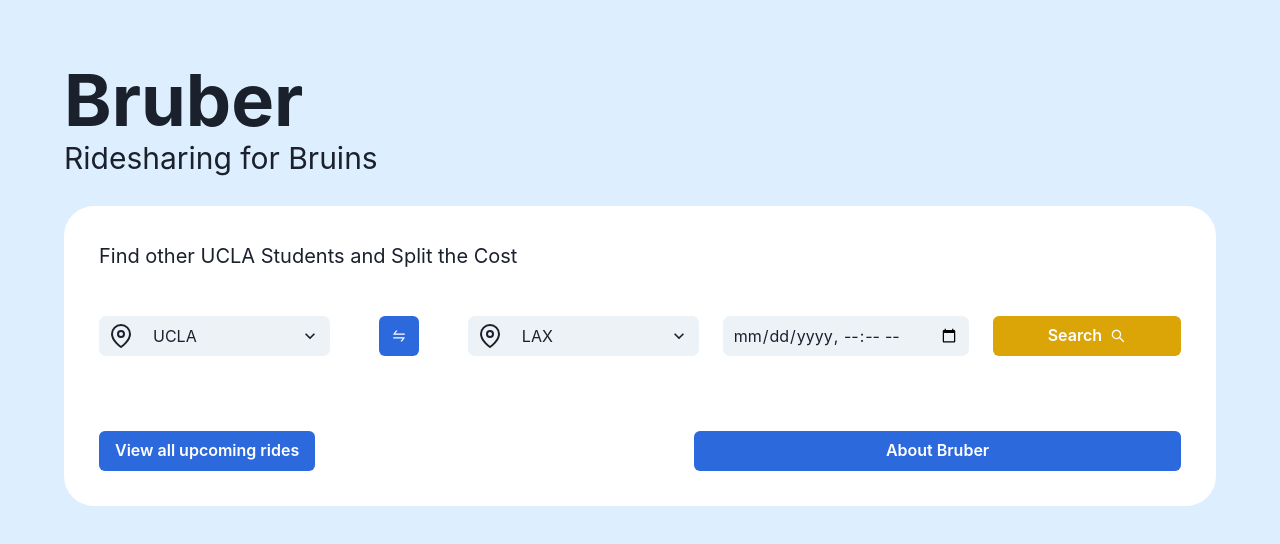
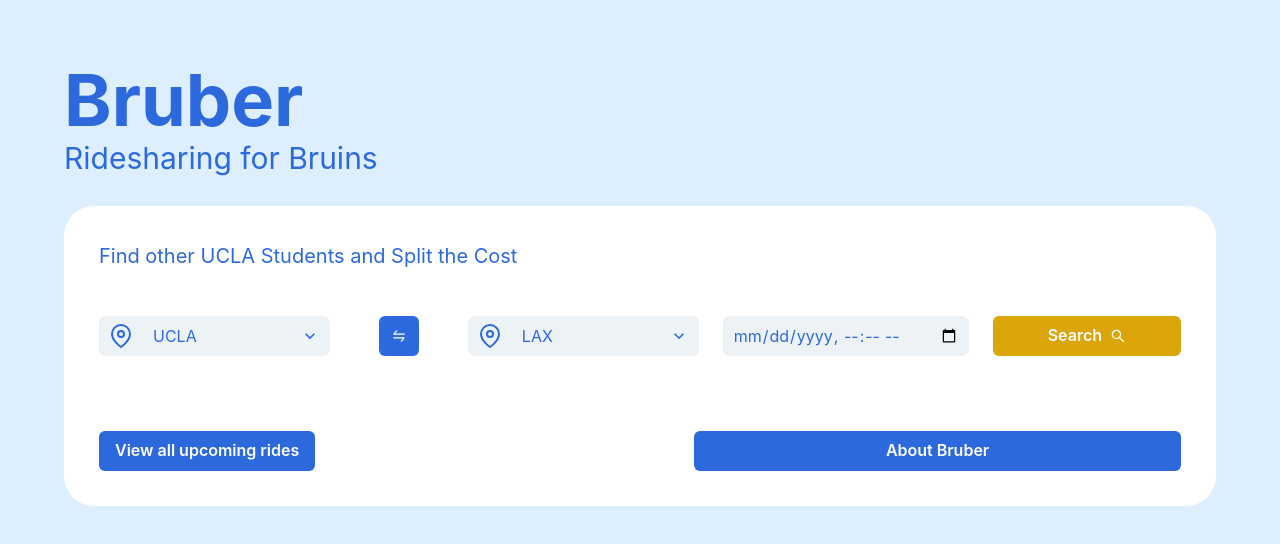
Before and after one commit to shzcuber/bruber, a React (Create React App) app in the folder frontend/: page / in a window 1280 px wide. Shown: the top 544 px of the page. Built offline with nearby package versions, Linux system fonts and the light colour scheme; a web font is replaced by a local one.

Commit message:
Change text color on home page

```diff
--- a/frontend/src/pages/Home.js
+++ b/frontend/src/pages/Home.js
@@ -39,7 +39,7 @@
   };
 
   return (
-    <Box className="home-container">
+    <Box className="home-container" color="primary.500">
       <Box mt="5%" ml="5%" className="home-heading">
         <Heading as="h1" size="4xl">
           Bruber
```
